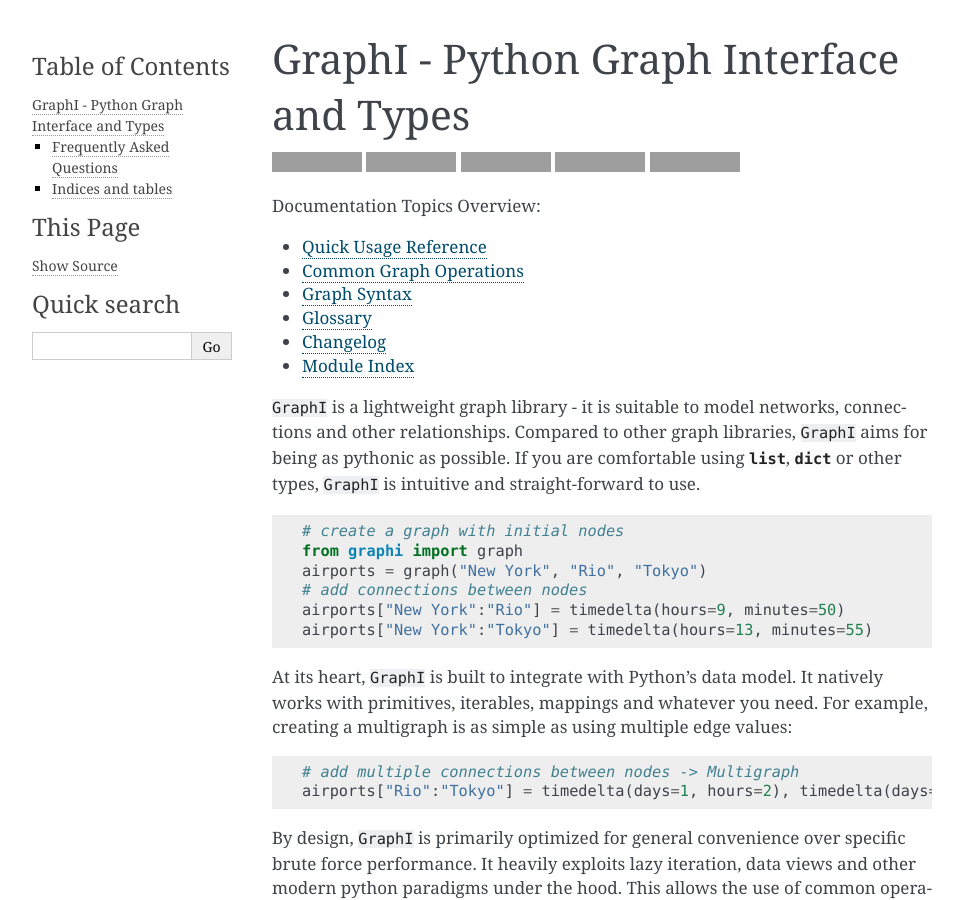
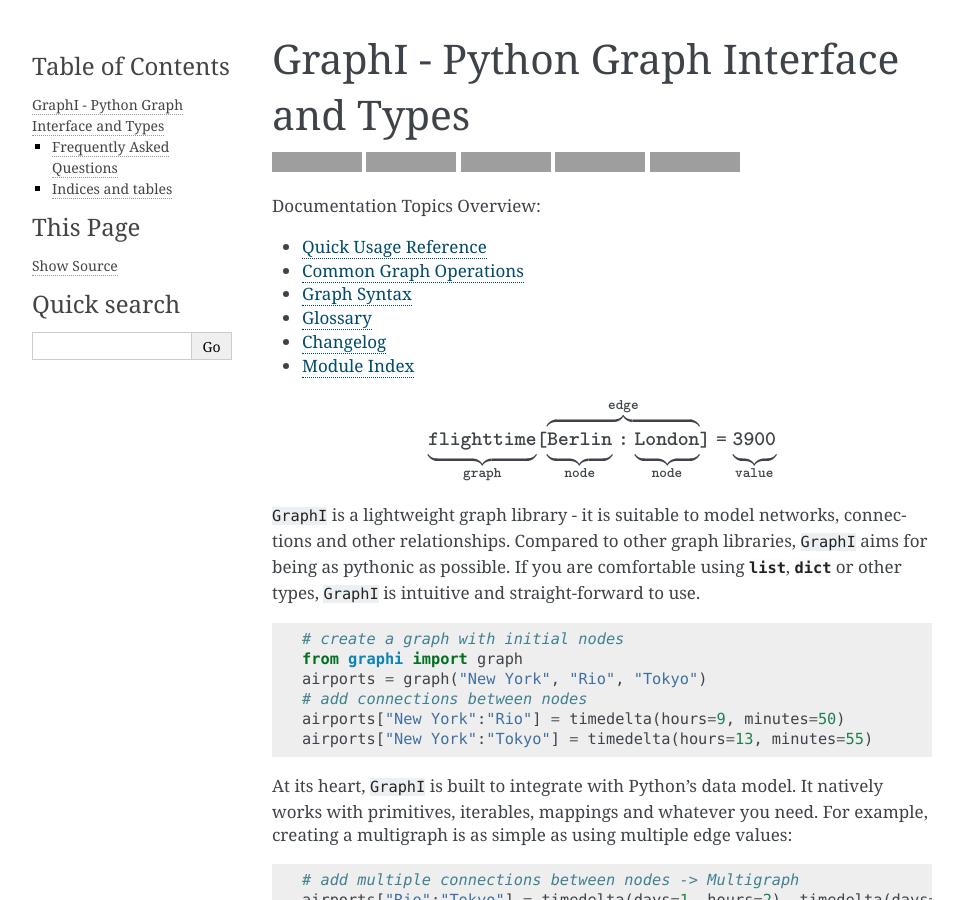
Before and after one commit to MaineKuehn/graphi, a Sphinx documentation site: the page built from docs/index.rst, in a window 1280 px wide and 900 px high, cut to the strip 0-900 px from the top of the window. Shown: the whole strip, without its empty margins (148-1111 px from the left). Built offline with Sphinx 7.4.7, drawn with Linux system fonts in a browser that asks for light colours; formulas are drawn with MathJax 3; grey boxes are pictures that could not be loaded.

Commit message:
added syntax schema on docs intro page

```diff
--- a/docs/index.rst
+++ b/docs/index.rst
@@ -37,6 +37,17 @@ GraphI - Python Graph Interface and Types
     source/glossary
     Changelog <source/changelog>
     Module Index <source/api/modules>
+
+.. math::
+
+    \mathtt{
+        \underbrace{\vphantom{\bigl[}\mathtt{flighttime}}_\mathtt{graph}
+            [\overbrace{
+                \underbrace{\vphantom{\bigl[}\mathtt{Berlin}}_\mathtt{node}
+                :
+                \underbrace{\vphantom{\bigl[}\mathtt{London}}_\mathtt{node}
+            }^{edge}] = \underbrace{\vphantom{\bigl[}\mathtt{3900}}_\mathtt{value}
+    }
 
 ``GraphI`` is a lightweight graph library - it is suitable to model networks, connections and other relationships.
 Compared to other graph libraries, ``GraphI`` aims for being as pythonic as possible.
```
